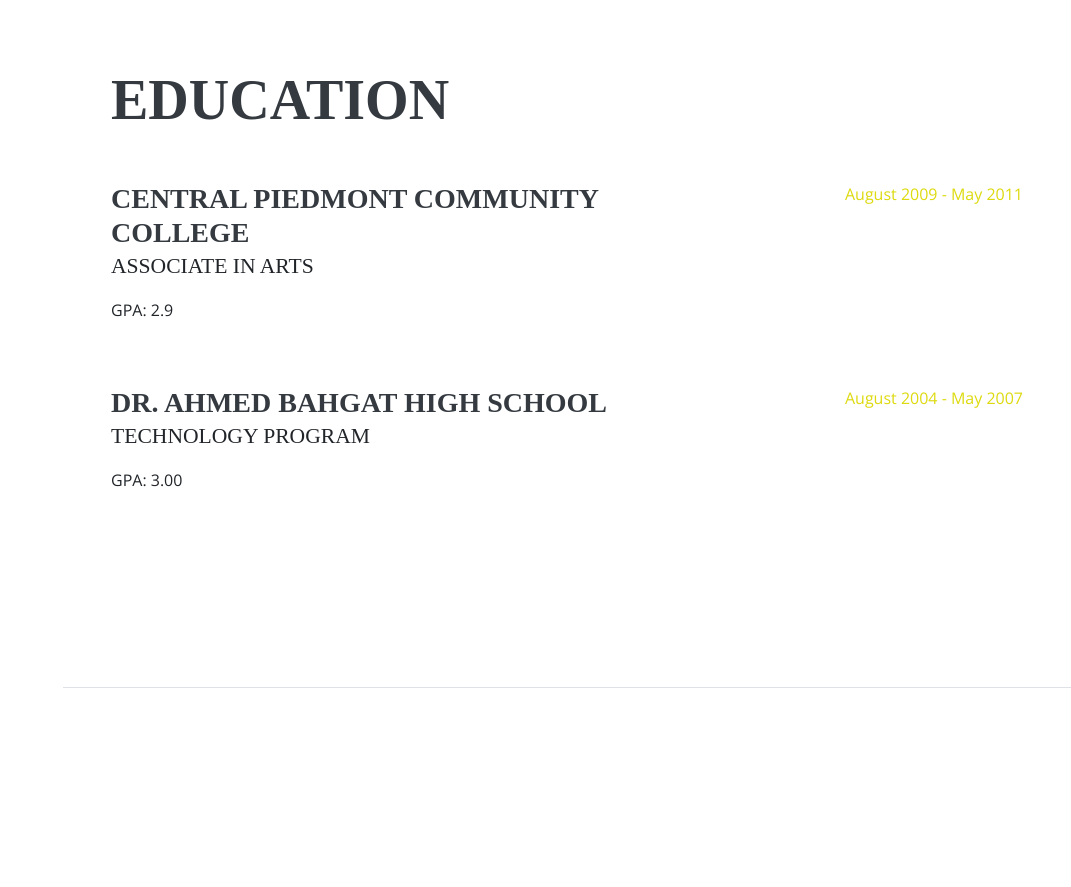
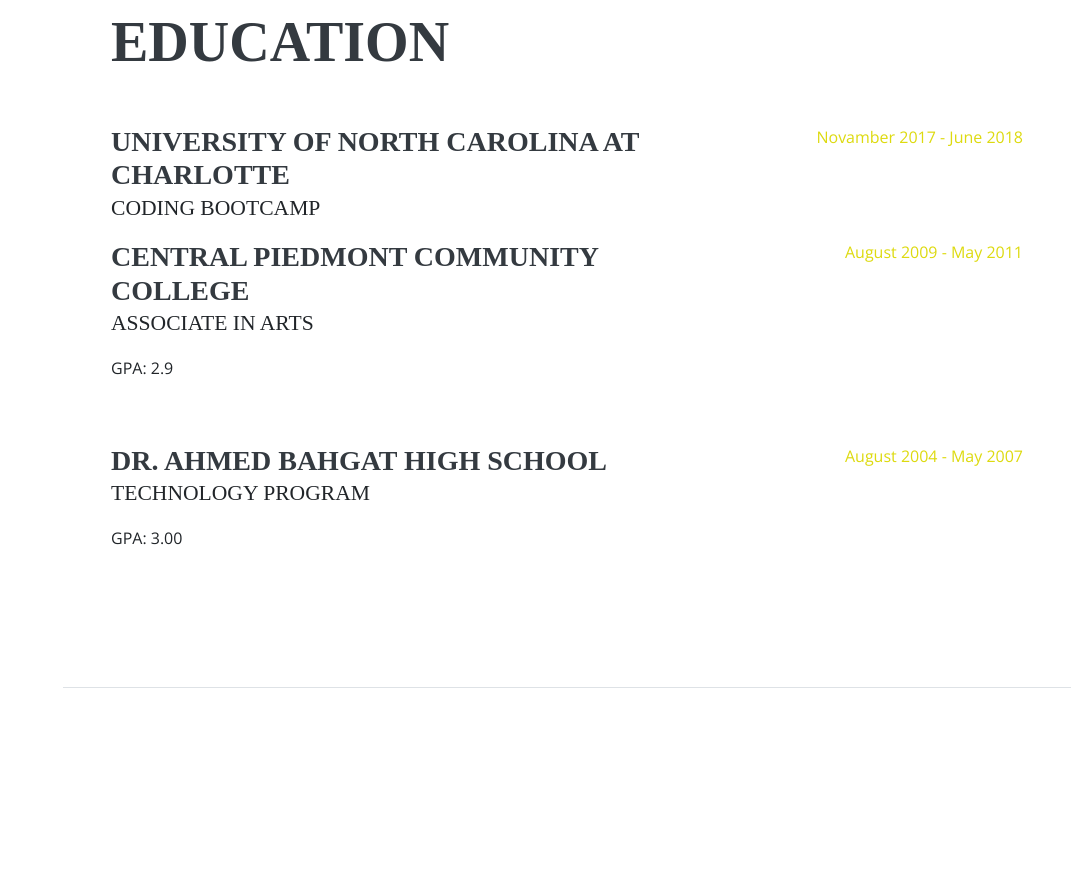
Before and after one commit to Msadek02/Basic-Portfolio, a plain HTML site: page index.html in a window 1280 px wide. Shown: the part 2020-2907 px from the top of the page, without its empty margins (209-1280 px from the left). Drawn offline with nearby package versions, Linux system fonts and the light colour scheme; a web font is replaced by a local one.

Commit message:
adding to education

```diff
--- a/index.html
+++ b/index.html
@@ -162,6 +162,17 @@
         <div class="my-auto">
           <h2 class="mb-5">Education</h2>
 
+          <div class="resume-item d-flex flex-column flex-md-row">
+            <div class="resume-content mr-auto">
+              <h3 class="mb-0">University of North Carolina at Charlotte</h3>
+              <div class="subheading mb-3">Coding Bootcamp </div>
+            </div>
+            <div class="resume-date text-md-right">
+              <span class="text-primary">Novamber 2017 - June 2018</span>
+            </div>
+          </div>
+
+
           <div class="resume-item d-flex flex-column flex-md-row mb-5">
             <div class="resume-content mr-auto">
               <h3 class="mb-0">Central Piedmont Community College</h3>
```
